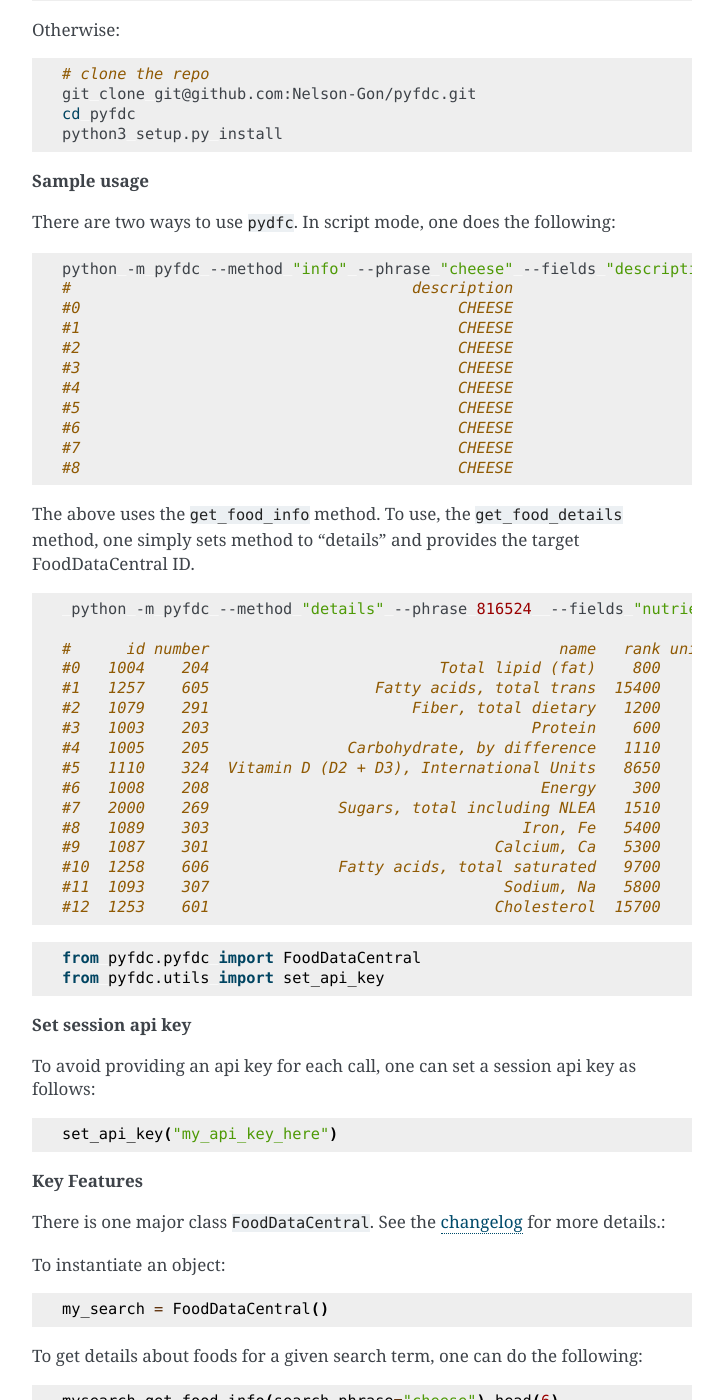
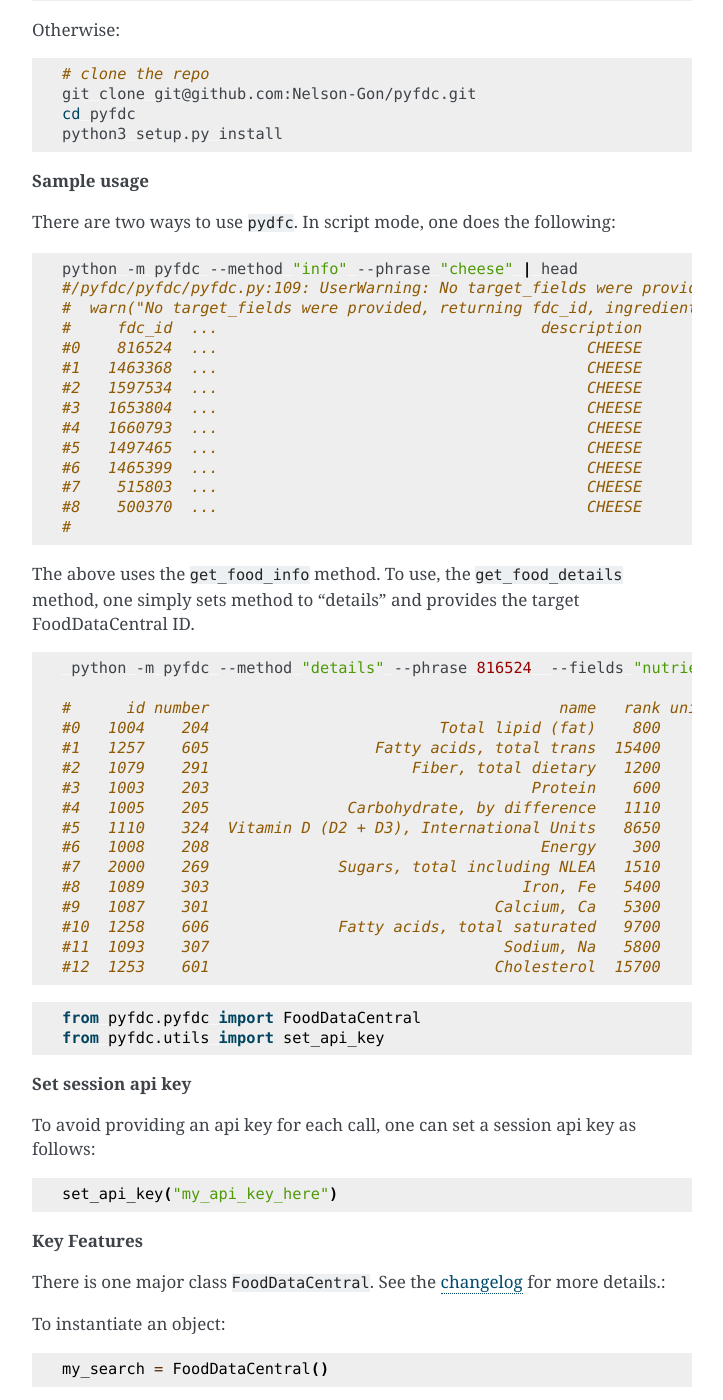
Before and after one commit to Nelson-Gon/pyfdc, a Sphinx documentation site: the page built from docs/source/README.rst, in a window 1280 px wide and 1400 px high, scrolled down 551 px. Shown: the whole window, without its empty margins (388-1111 px from the left). Built offline with Sphinx 7.4.7, drawn with Linux system fonts in a browser that asks for light colours.

Commit message:
Fix issues with get_food_info's output

```diff
--- a/docs/source/README.rst
+++ b/docs/source/README.rst
@@ -113,17 +113,20 @@ There are two ways to use ``pydfc``. In script mode, one does the following:
 
 .. code-block:: shell
 
-   python -m pyfdc --method "info" --phrase "cheese" --fields "description" | head
-   #                                     description
-   #0                                         CHEESE
-   #1                                         CHEESE
-   #2                                         CHEESE
-   #3                                         CHEESE
-   #4                                         CHEESE
-   #5                                         CHEESE
-   #6                                         CHEESE
-   #7                                         CHEESE
-   #8                                         CHEESE
+   python -m pyfdc --method "info" --phrase "cheese" | head
+   #/pyfdc/pyfdc/pyfdc.py:109: UserWarning: No target_fields were provided, returning fdc_id, ingredients, and description.
+   #  warn("No target_fields were provided, returning fdc_id, ingredients, and description.")
+   #     fdc_id  ...                                   description
+   #0    816524  ...                                        CHEESE
+   #1   1463368  ...                                        CHEESE
+   #2   1597534  ...                                        CHEESE
+   #3   1653804  ...                                        CHEESE
+   #4   1660793  ...                                        CHEESE
+   #5   1497465  ...                                        CHEESE
+   #6   1465399  ...                                        CHEESE
+   #7    515803  ...                                        CHEESE
+   #8    500370  ...                                        CHEESE
+   #
 
 The above uses the ``get_food_info`` method. To use, the ``get_food_details`` method, one simply sets method to "details"
 and provides the target FoodDataCentral ID.
--- a/docs/source/changelog.rst
+++ b/docs/source/changelog.rst
@@ -4,6 +4,9 @@ Welcome to pyfdc's changelog
 
 **Version 0.2.2**
 
+
+*
+  Fixed a bug that caused wrong output in ``get_food_info``.
 
 *
   Now supporting a script mode.
```
Also changed, not shown: other parts of docs/source/README.rst (+1 -1 lines), README.md (+15 -12 lines), changelog.md (+1 -0 lines), 1 other file.
